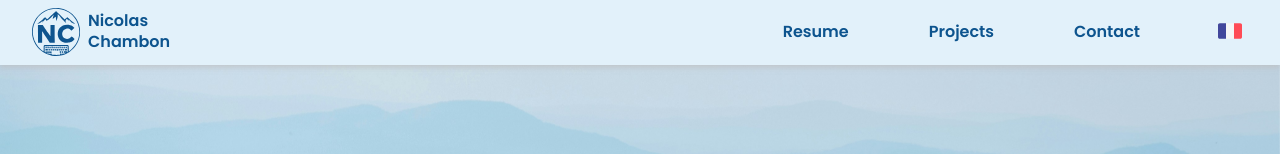
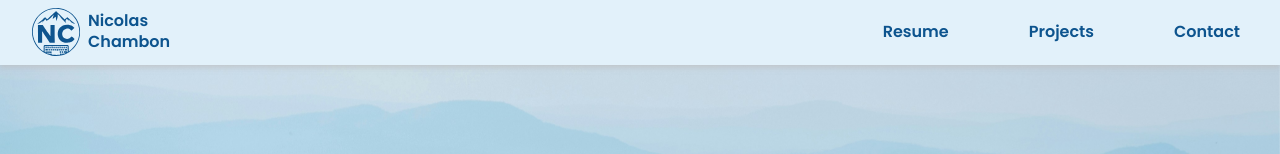
Before and after one commit to NicolasChambon/Portfolio-Nicolas-Chambon, a React (Vite) app: page / in a window 1280 px wide. Shown: the top 154 px of the page. Built offline with nearby package versions, Linux system fonts and the light colour scheme.

Commit message:
before creation of a dev branch

```diff
--- a/src/components/organisms/Header/HeaderNav/HeaderNav.jsx
+++ b/src/components/organisms/Header/HeaderNav/HeaderNav.jsx
@@ -53,7 +53,7 @@ const HeaderNav = () => {
             Contact
           </NavLink>
         </li>
-        <li className="HeaderNav-list-item">
+        {/* <li className="HeaderNav-list-item">
           <button className="HeaderNav-list-item-btn" type="button">
             <img
               className="HeaderNav-list-item-btn-icon"
@@ -61,7 +61,7 @@ const HeaderNav = () => {
               alt="France Icon"
             />
           </button>
-        </li>
+        </li> */}
       </ul>
     </nav>
   );
```
